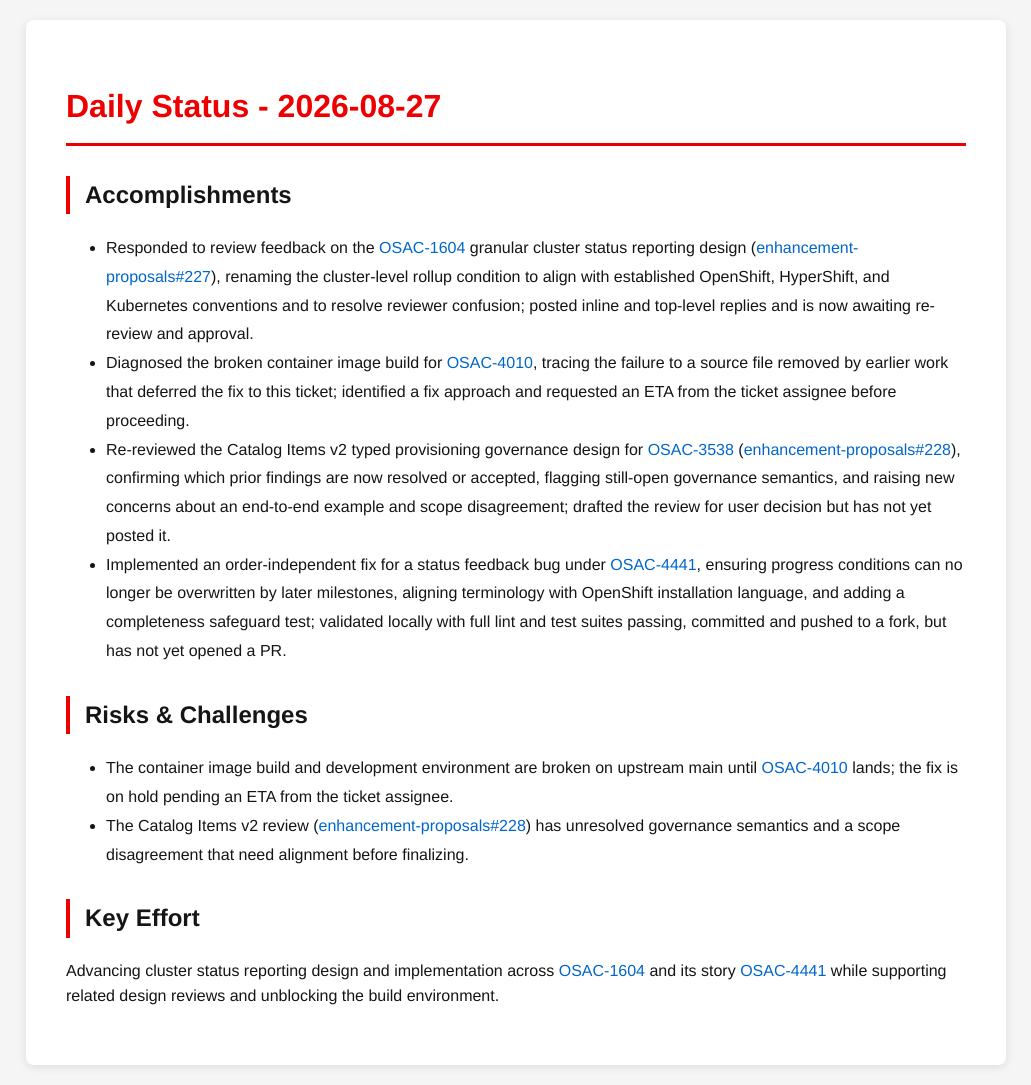
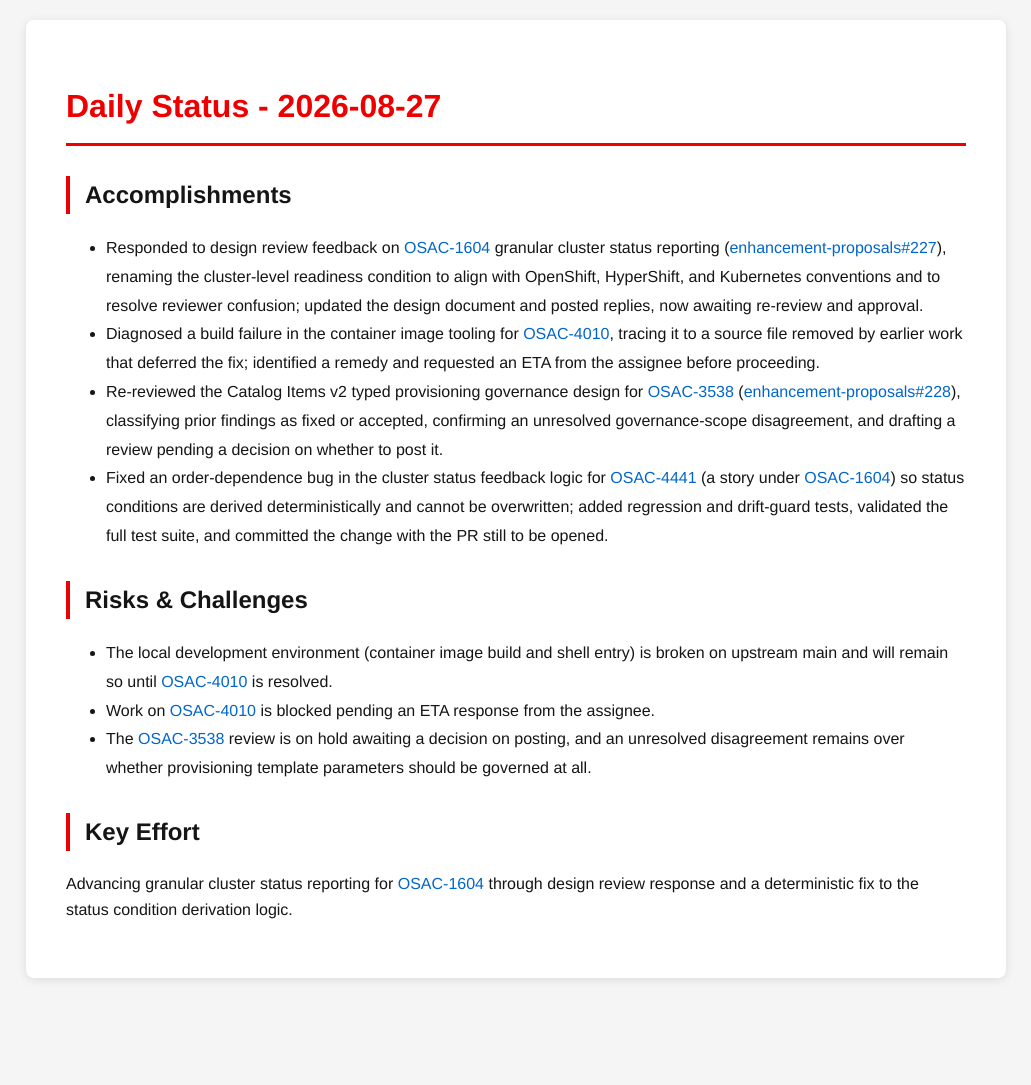
Before and after one commit to tzvatot/daily-status, a Jekyll site: the page built from 2026-08-27.md, in a window 1280 px wide. Shown: the whole page, without its empty margins (124-1155 px from the left). Built offline with Jekyll 4.4.1, drawn with Linux system fonts in a browser that asks for light colours; after the commit the page ends 998 px from its top, so only the background shows below that.

Commit message:
Daily status update - 2026-08-27

```diff
--- a/2026-08-27.md
+++ b/2026-08-27.md
@@ -7,14 +7,15 @@
 # Daily Status - 2026-08-27
 
 ## Accomplishments
-- Responded to review feedback on the [OSAC-1604](https://redhat.atlassian.net/browse/OSAC-1604) granular cluster status reporting design ([enhancement-proposals#227](https://github.com/osac-project/enhancement-proposals/pull/227)), renaming the cluster-level rollup condition to align with established OpenShift, HyperShift, and Kubernetes conventions and to resolve reviewer confusion; posted inline and top-level replies and is now awaiting re-review and approval.
-- Diagnosed the broken container image build for [OSAC-4010](https://redhat.atlassian.net/browse/OSAC-4010), tracing the failure to a source file removed by earlier work that deferred the fix to this ticket; identified a fix approach and requested an ETA from the ticket assignee before proceeding.
-- Re-reviewed the Catalog Items v2 typed provisioning governance design for [OSAC-3538](https://redhat.atlassian.net/browse/OSAC-3538) ([enhancement-proposals#228](https://github.com/osac-project/enhancement-proposals/pull/228)), confirming which prior findings are now resolved or accepted, flagging still-open governance semantics, and raising new concerns about an end-to-end example and scope disagreement; drafted the review for user decision but has not yet posted it.
-- Implemented an order-independent fix for a status feedback bug under [OSAC-4441](https://redhat.atlassian.net/browse/OSAC-4441), ensuring progress conditions can no longer be overwritten by later milestones, aligning terminology with OpenShift installation language, and adding a completeness safeguard test; validated locally with full lint and test suites passing, committed and pushed to a fork, but has not yet opened a PR.
+- Responded to design review feedback on [OSAC-1604](https://redhat.atlassian.net/browse/OSAC-1604) granular cluster status reporting ([enhancement-proposals#227](https://github.com/osac-project/enhancement-proposals/pull/227)), renaming the cluster-level readiness condition to align with OpenShift, HyperShift, and Kubernetes conventions and to resolve reviewer confusion; updated the design document and posted replies, now awaiting re-review and approval.
+- Diagnosed a build failure in the container image tooling for [OSAC-4010](https://redhat.atlassian.net/browse/OSAC-4010), tracing it to a source file removed by earlier work that deferred the fix; identified a remedy and requested an ETA from the assignee before proceeding.
+- Re-reviewed the Catalog Items v2 typed provisioning governance design for [OSAC-3538](https://redhat.atlassian.net/browse/OSAC-3538) ([enhancement-proposals#228](https://github.com/osac-project/enhancement-proposals/pull/228)), classifying prior findings as fixed or accepted, confirming an unresolved governance-scope disagreement, and drafting a review pending a decision on whether to post it.
+- Fixed an order-dependence bug in the cluster status feedback logic for [OSAC-4441](https://redhat.atlassian.net/browse/OSAC-4441) (a story under [OSAC-1604](https://redhat.atlassian.net/browse/OSAC-1604)) so status conditions are derived deterministically and cannot be overwritten; added regression and drift-guard tests, validated the full test suite, and committed the change with the PR still to be opened.
 
 ## Risks & Challenges
-- The container image build and development environment are broken on upstream main until [OSAC-4010](https://redhat.atlassian.net/browse/OSAC-4010) lands; the fix is on hold pending an ETA from the ticket assignee.
-- The Catalog Items v2 review ([enhancement-proposals#228](https://github.com/osac-project/enhancement-proposals/pull/228)) has unresolved governance semantics and a scope disagreement that need alignment before finalizing.
+- The local development environment (container image build and shell entry) is broken on upstream main and will remain so until [OSAC-4010](https://redhat.atlassian.net/browse/OSAC-4010) is resolved.
+- Work on [OSAC-4010](https://redhat.atlassian.net/browse/OSAC-4010) is blocked pending an ETA response from the assignee.
+- The [OSAC-3538](https://redhat.atlassian.net/browse/OSAC-3538) review is on hold awaiting a decision on posting, and an unresolved disagreement remains over whether provisioning template parameters should be governed at all.
 
 ## Key Effort
-Advancing cluster status reporting design and implementation across [OSAC-1604](https://redhat.atlassian.net/browse/OSAC-1604) and its story [OSAC-4441](https://redhat.atlassian.net/browse/OSAC-4441) while supporting related design reviews and unblocking the build environment.
+Advancing granular cluster status reporting for [OSAC-1604](https://redhat.atlassian.net/browse/OSAC-1604) through design review response and a deterministic fix to the status condition derivation logic.
```
